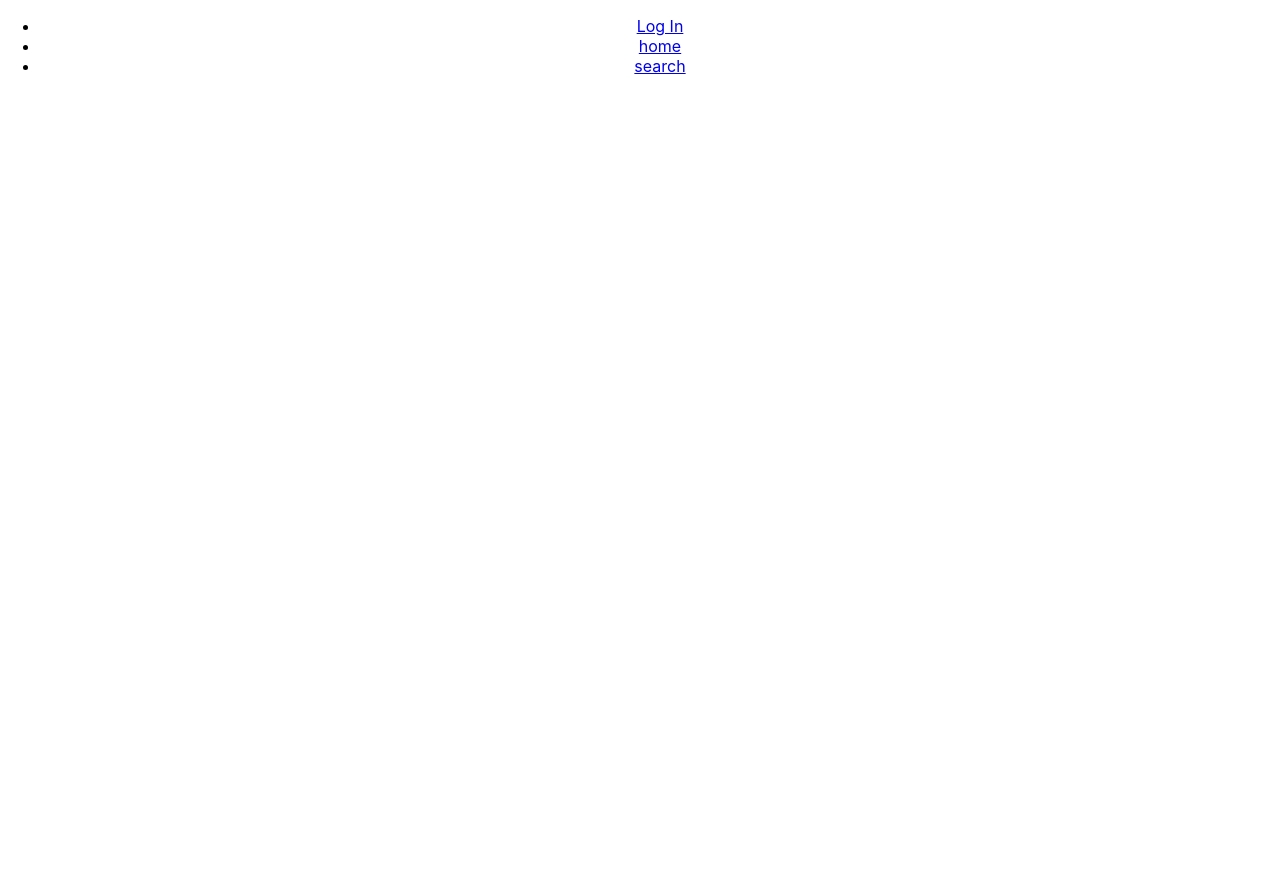
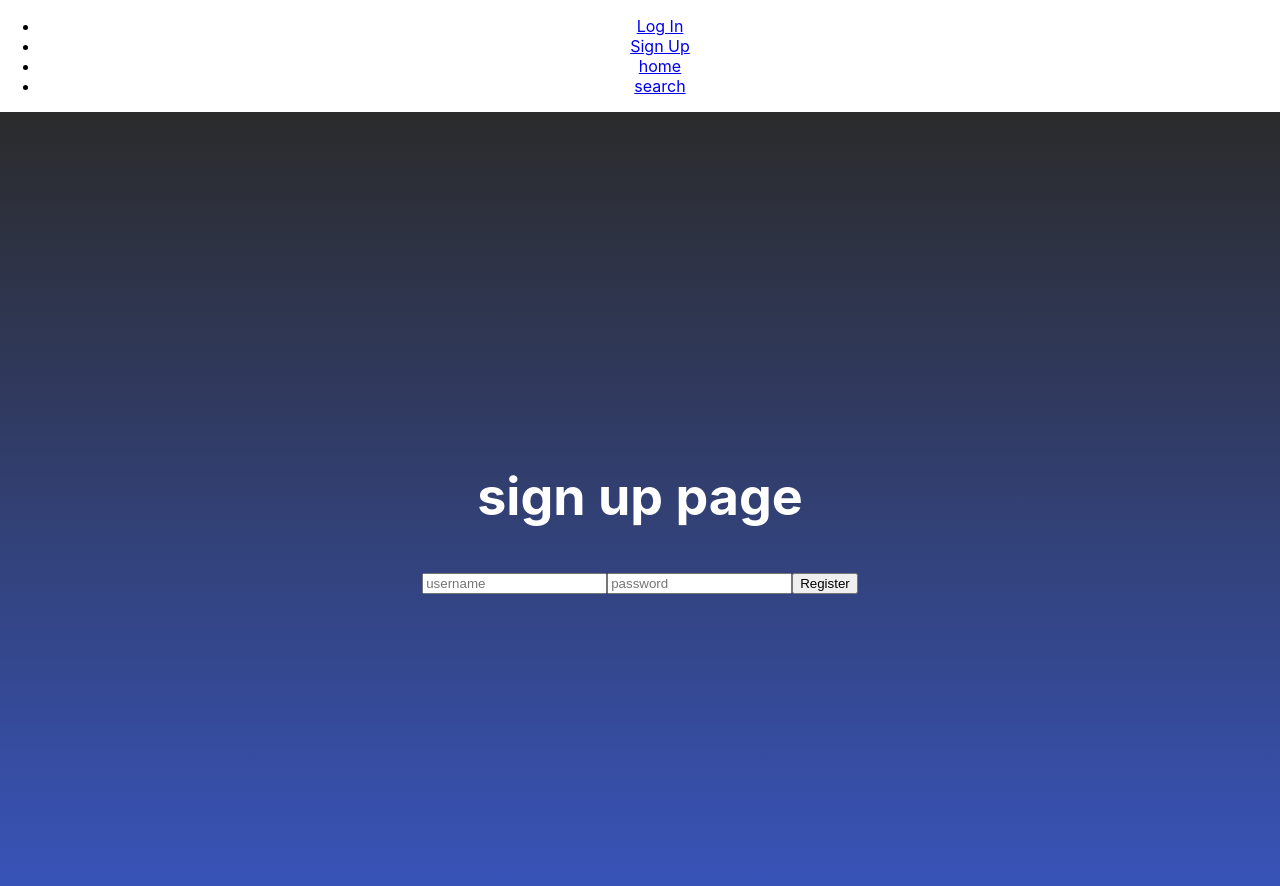
Before and after one commit to donanhnguyen/nasa-image-app, a React (Create React App) app in the folder client/: page /signup in a window 1280 px wide. Before the commit this address had no page. Shown: the top 886 px of the page. Before the commit the page ends 800 px from the top, so only its background shows below. Built offline with nearby package versions, Linux system fonts and the light colour scheme.

Commit message:
set up sign up page

```diff
--- a/client/src/App.js
+++ b/client/src/App.js
@@ -3,6 +3,7 @@ import './App.css';
 import Axios from 'axios';
 import Nav from './Nav';
 import LogIn from './LogIn';
+import SignUp from './SignUp';
 import Search from './Search';
 import Home from './Home';
 import { GlobalProvider } from './GlobalContext';
@@ -22,6 +23,7 @@ function App() {
 
         <Route exact path='/' element={<Home />}></Route>
         <Route path='/login' element={<LogIn />}></Route>
+        <Route path='/signup' element={<SignUp />}></Route>
         <Route path='/search' element={<Search />}></Route>
 
       </Routes>
--- a/client/src/Nav.js
+++ b/client/src/Nav.js
@@ -32,6 +32,14 @@ function Nav (props) {
     }
   }
 
+  function displaySignUpButtonOrNot () {
+    if (!contextInfo.currentUserState) {
+      return (
+        <Link to='/signup'>Sign Up</Link>
+      )
+    }
+  }
+
   return (
 
         <nav>
@@ -39,6 +47,9 @@ function Nav (props) {
             <ul>
                 <li>
                   {displayLogInOrLogOutButton()}
+                </li>
+                <li>
+                  {displaySignUpButtonOrNot()}
                 </li>
                 <li>
                   <Link to='/'>home</Link>
--- /dev/null
+++ b/client/src/SignUp.js
@@ -0,0 +1,70 @@
+import {useState, useEffect, useContext} from 'react';
+import { useLocation, useNavigate} from 'react-router-dom';
+import './App.css';
+import Axios from 'axios';
+import GlobalContext from './GlobalContext';
+
+
+function SignUp (props) {
+
+
+    const contextInfo = useContext(GlobalContext);
+    const {setCurrentUserState, currentUserState} = contextInfo;
+
+    const location = useLocation();
+    const navigate = useNavigate();
+
+    const [formState, setFormState] = useState({
+        username: "",
+        password: ""
+    });
+
+
+    useEffect(() => {
+        if (currentUserState) {
+            navigate('/');
+        }
+    }, [])
+
+
+    function logIn (e) {
+        e.preventDefault();
+        Axios.post(`http://localhost:8800/api/auth/register/`, formState)
+            .then((response) => {
+               setCurrentUserState(response.data);
+               alert("Successful Register!");
+               navigate('/');
+            })
+            .catch((error) => {
+                alert("Invalid Register")
+            })
+    }
+
+    function setUsername(e) {
+        setFormState((prevState) => {
+            return {...prevState, username: e.target.value}
+        })
+    }
+    function setPassword(e) {
+        setFormState((prevState) => {
+            return {...prevState, password: e.target.value}
+        })
+    }
+
+
+  return (
+    <div className="App">
+      <header className="App-header">
+        <h1>sign up page</h1>
+        <form onSubmit={logIn}>
+            <input onChange={(e) => setUsername(e)} type='text' placeholder='username'></input>
+            <input onChange={(e) => setPassword(e)} type='text' placeholder='password'></input>
+            <button type='submit'>Register</button>
+        </form>
+
+      </header>
+    </div>
+  );
+}
+
+export default SignUp;
```
